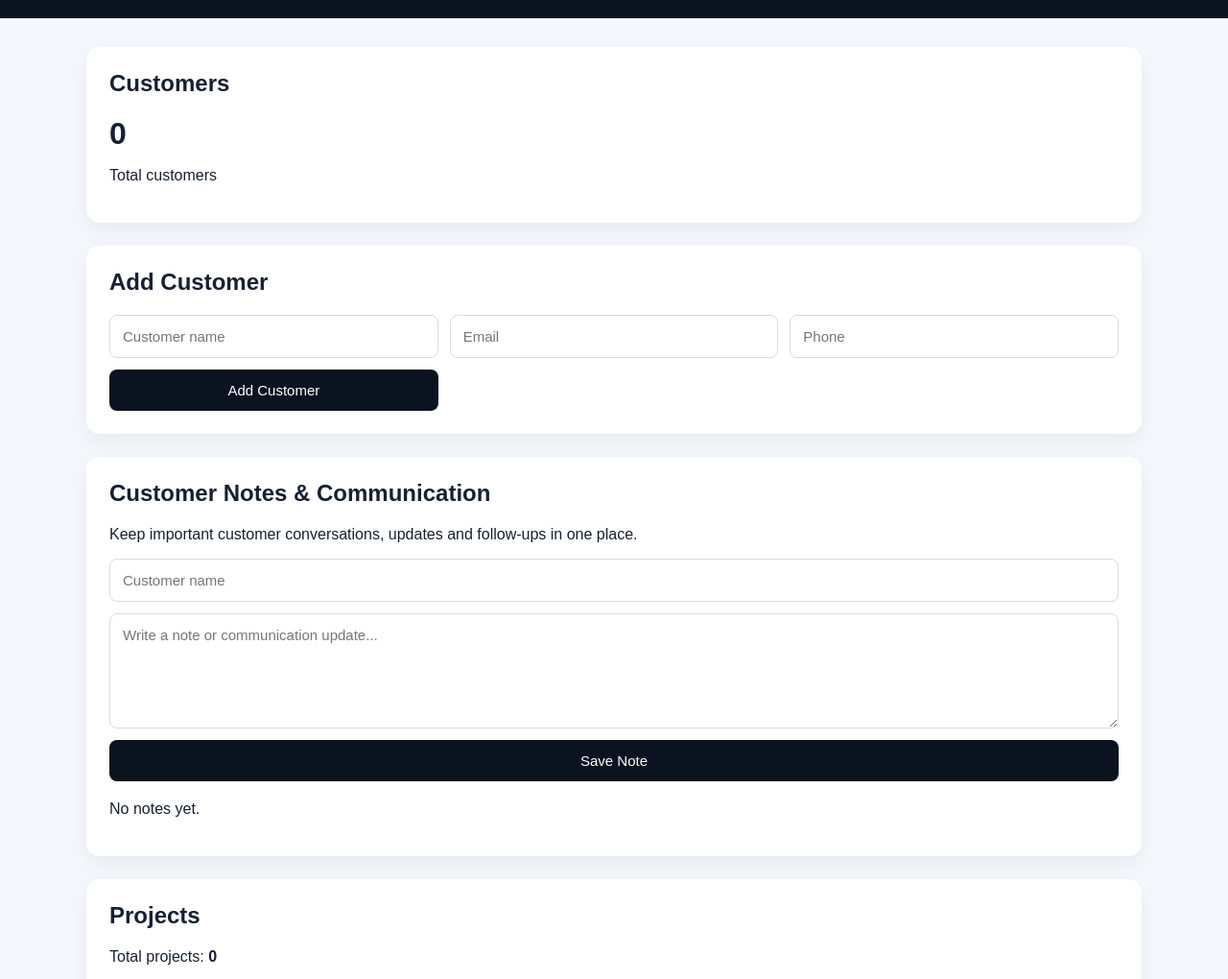
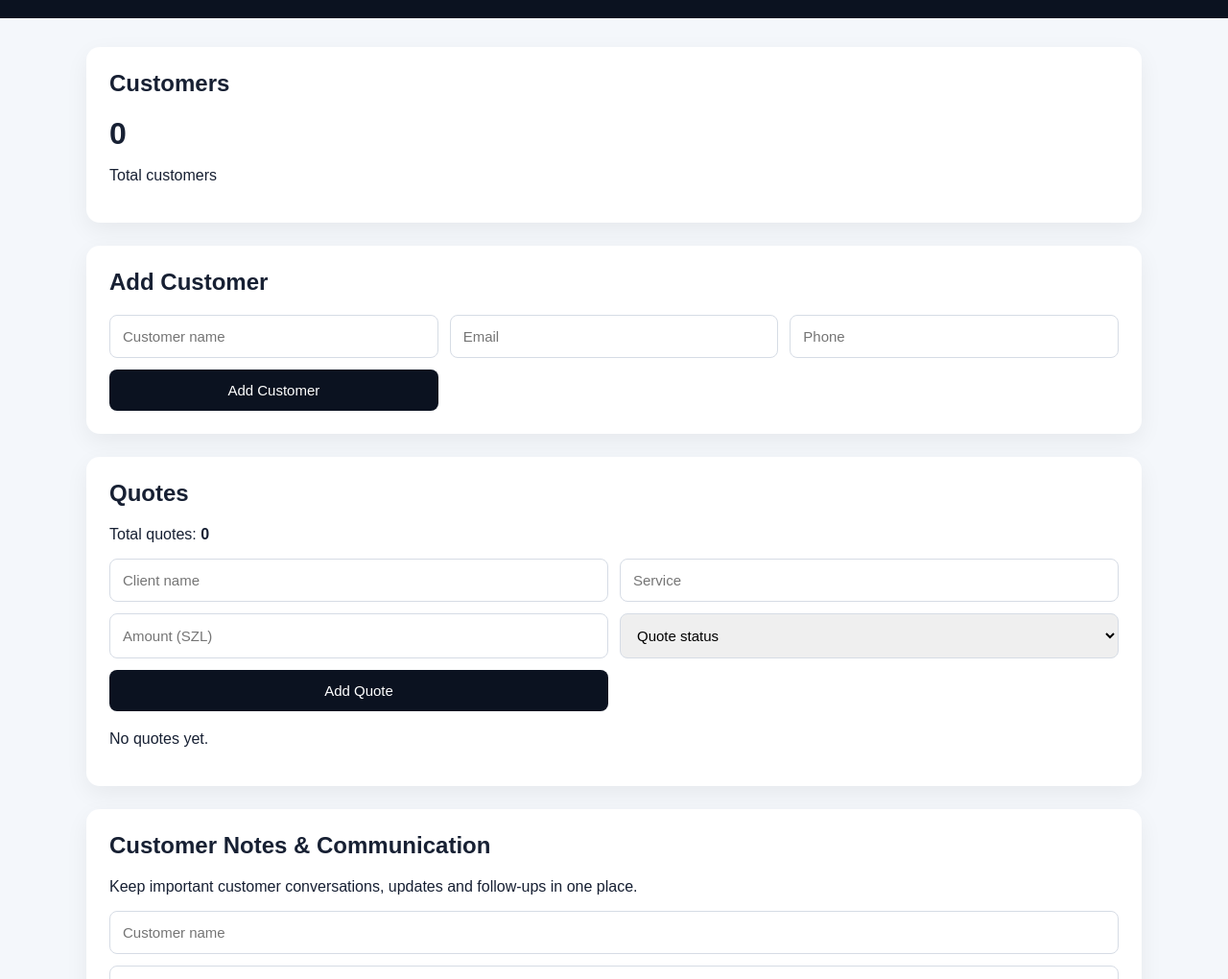
Before and after one commit to redrockjohn12/AtlasTechnologies, a plain HTML site: page crm/index.html in a window 1280 px wide. Shown: the part 80-1100 px from the top of the page at 96% size. Drawn offline with Linux system fonts and the light colour scheme.

Commit message:
Add CRM quotes management system

```diff
--- a/crm/app.js
+++ b/crm/app.js
@@ -189,3 +189,53 @@ if (noteForm) {
 }
 
 renderNotes();
+
+const QUOTES_KEY = "atlas_crm_quotes";
+
+const quoteForm = document.getElementById("quote-form");
+const quoteList = document.getElementById("quote-list");
+const quoteCount = document.getElementById("quote-count");
+
+let quotes = JSON.parse(localStorage.getItem(QUOTES_KEY) || "[]");
+
+function renderQuotes() {
+    if (!quoteCount || !quoteList) return;
+
+    quoteCount.textContent = quotes.length;
+
+    if (quotes.length === 0) {
+        quoteList.innerHTML = "<p>No quotes yet.</p>";
+        return;
+    }
+
+    quoteList.innerHTML = quotes.map((quote) => `
+        <div class="customer-item">
+            <strong>${quote.client}</strong><br>
+            Service: ${quote.service}<br>
+            Amount: SZL ${Number(quote.amount).toFixed(2)}<br>
+            Status: <strong>${quote.status}</strong>
+        </div>
+    `).join("");
+}
+
+if (quoteForm) {
+    quoteForm.addEventListener("submit", (event) => {
+        event.preventDefault();
+
+        const quote = {
+            id: Date.now(),
+            client: document.getElementById("quote-client").value.trim(),
+            service: document.getElementById("quote-service").value.trim(),
+            amount: document.getElementById("quote-amount").value,
+            status: document.getElementById("quote-status").value
+        };
+
+        quotes.push(quote);
+        localStorage.setItem(QUOTES_KEY, JSON.stringify(quotes));
+
+        quoteForm.reset();
+        renderQuotes();
+    });
+}
+
+renderQuotes();
--- a/crm/index.html
+++ b/crm/index.html
@@ -27,6 +27,29 @@
             <input type="tel" id="phone" placeholder="Phone">
             <button type="submit">Add Customer</button>
         </form>
+    </section>
+
+    <section class="crm-card">
+        <h2>Quotes</h2>
+        <p>Total quotes: <strong id="quote-count">0</strong></p>
+
+        <form id="quote-form">
+            <input type="text" id="quote-client" placeholder="Client name" required>
+            <input type="text" id="quote-service" placeholder="Service" required>
+            <input type="number" id="quote-amount" placeholder="Amount (SZL)" min="0" step="0.01" required>
+            <select id="quote-status" required>
+                <option value="">Quote status</option>
+                <option value="Draft">Draft</option>
+                <option value="Sent">Sent</option>
+                <option value="Accepted">Accepted</option>
+                <option value="Rejected">Rejected</option>
+            </select>
+            <button type="submit">Add Quote</button>
+        </form>
+
+        <div id="quote-list">
+            <p>No quotes yet.</p>
+        </div>
     </section>
 
     <section class="crm-card">
--- /dev/null
+++ b/crm/quotes.json
@@ -0,0 +1,3 @@
+{
+  "quotes": []
+}
--- a/crm/style.css
+++ b/crm/style.css
@@ -180,3 +180,33 @@ body {
     border: none;
     cursor: pointer;
 }
+
+#quote-form {
+    display: grid;
+    grid-template-columns: repeat(2, 1fr);
+    gap: 12px;
+    margin-bottom: 20px;
+}
+
+#quote-form input,
+#quote-form select,
+#quote-form button {
+    width: 100%;
+    padding: 13px;
+    border-radius: 8px;
+    border: 1px solid #d6dce5;
+    font-size: 15px;
+}
+
+#quote-form button {
+    background: #0b1220;
+    color: white;
+    border: none;
+    cursor: pointer;
+}
+
+@media (max-width: 700px) {
+    #quote-form {
+        grid-template-columns: 1fr;
+    }
+}
```
